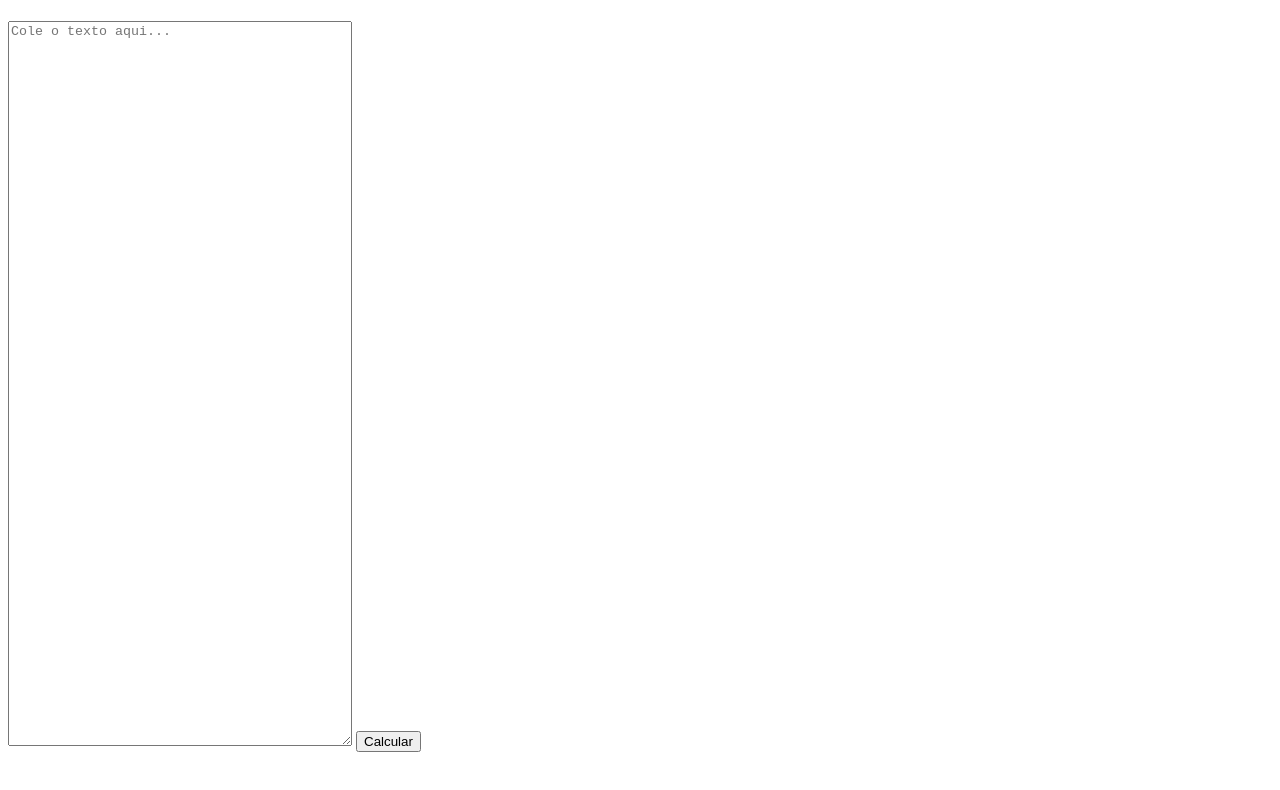
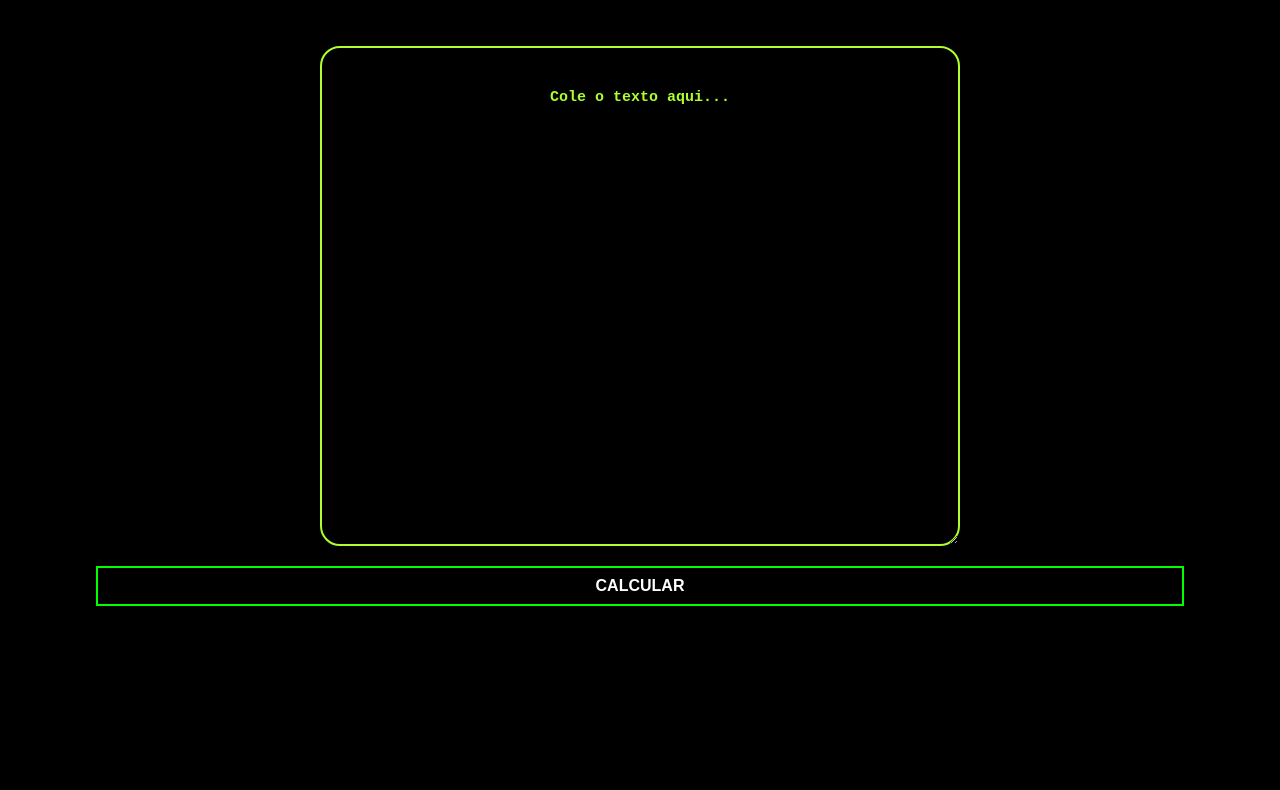
Before and after one commit to AdemirRed/AppFran, a plain HTML site: page index.html in a window 1280 px wide. Drawn offline with Linux system fonts and the light colour scheme.

Commit message:
Adição do CSS

```diff
--- a/index.html
+++ b/index.html
@@ -4,14 +4,21 @@
 <head>
     <meta charset="UTF-8">
     <meta name="viewport" content="width=device-width, initial-scale=1.0">
+    <link rel="stylesheet" href="style.css">
     <title>Calculadora de Total</title>
 </head>
 
 <body>
-    <h1 id="resultado"></h1>
-    <textarea type="text" id="texto" placeholder="Cole o texto aqui..." style="width: 338px; height: 719px;"></textarea>
-    <button onclick="calcularTotal()">Calcular</button>
-
+    <div class="resultado">
+        <h1 id="resultado"></h1>
+    </div>
+    <div class="principal">
+        <textarea type="number" id="texto" placeholder="Cole o texto aqui..."
+            ></textarea>
+    </div>
+    <div class="principal">
+        <button onclick="calcularTotal()">Calcular</button>
+    </div>
     <script>
         function calcularTotal() {
             const texto = document.getElementById("texto").value;
--- /dev/null
+++ b/style.css
@@ -0,0 +1,96 @@
+* {
+    margin: 0;
+    padding: 0;
+    box-sizing: border-box;
+    color: #00ff00;
+}
+
+body {
+    background: black;
+}
+
+.resultado {
+    margin-top: 2%;
+}
+
+.principal,
+.resultado {
+    display: flex;
+    justify-content: center;
+}
+
+textarea {
+    margin-top: 20px;
+    background-color: black;
+    border: solid 2px greenyellow;
+    border-radius: 20px;
+    padding: 20px;
+    width: 50vw;
+    height: 500px;
+    position: relative;
+    /* Torna o textarea um contexto de posicionamento */
+    outline: none;
+}
+
+textarea::placeholder {
+    position: absolute;
+    /* Posicionamento absoluto em relação ao textarea */
+    top: 10%;
+    /* Move o placeholder para o centro vertical */
+    left: 50%;
+    /* Move o placeholder para o centro horizontal */
+    transform: translate(-50%, -50%);
+    /* Corrige a posição do placeholder */
+    font-weight: bold;
+    font-size: 15px;
+    color: greenyellow;
+    /* Cor do placeholder */
+}
+
+
+button {
+    margin-top: 20px;
+    width: 85vw;
+    height: 40px;
+    background-color: transparent;
+    border: 2px solid #00ff00;
+    /* Cor verde neon */
+    color: #fff;
+    /* Cor do texto */
+    font-size: 16px;
+    font-weight: bold;
+    text-transform: uppercase;
+    cursor: pointer;
+    outline: none;
+    transition: all 0.3s ease;
+    /* Transição suave para o efeito */
+}
+
+button:hover {
+    box-shadow: 0 0 10px #00ff00, 0 0 20px #00ff00, 0 0 40px #00ff00;
+    /* Sombra neon */
+    text-shadow: 0 0 10px #00ff00, 0 0 20px #00ff00, 0 0 40px #00ff00;
+    /* Texto neon */
+}
+
+
+
+/* Barra de rolagem */
+textarea::-webkit-scrollbar {
+    width: 10px;
+    /* Largura da barra de rolagem */
+}
+
+/* Botão da barra de rolagem */
+textarea::-webkit-scrollbar-thumb {
+    background-color: greenyellow;
+    /* Cor do botão da barra de rolagem */
+    border-radius: 5px;
+    /* Raio da borda do botão da barra de rolagem */
+}
+
+/* Estilo quando passa o mouse sobre a barra de rolagem */
+textarea::-webkit-scrollbar-thumb:hover {
+    background-color: lime;
+    /* Cor do botão da barra de rolagem ao passar o mouse sobre ele */
+}
```
